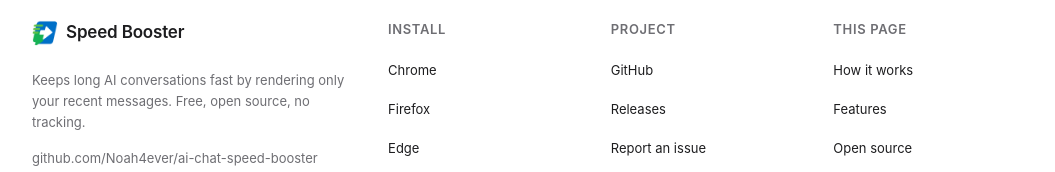
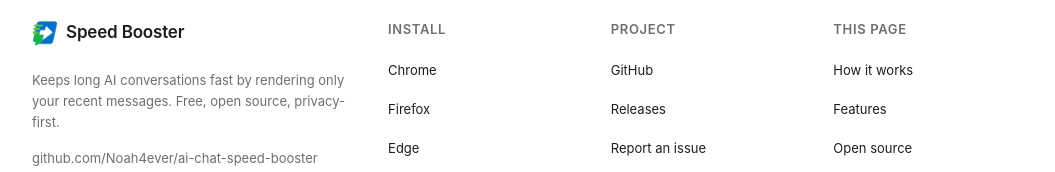
Before and after one commit to Noah4ever/ai-chat-speed-booster-website, a React (Vite) app: page /ai-chat-speed-booster/safari in a window 1280 px wide. Shown: the part 780-952 px from the top of the page, without its empty margins (112-1167 px from the left). Built offline with nearby package versions, Linux system fonts and the light colour scheme; no server answers.

Commit message:
fix: align footer wording with the privacy policy

```diff
--- a/src/components/Footer.tsx
+++ b/src/components/Footer.tsx
@@ -54,7 +54,7 @@
             <Logo />
             <p className={styles.tagline}>
               Keeps long AI conversations fast by rendering only your recent
-              messages. Free, open source, no tracking.
+              messages. Free, open source, privacy-first.
             </p>
             <a
               href={links.github}
```
